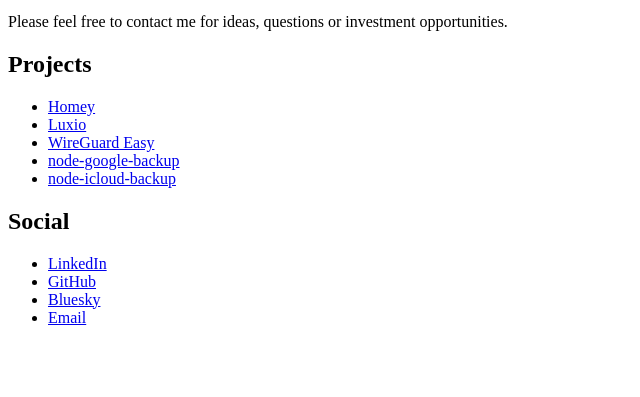
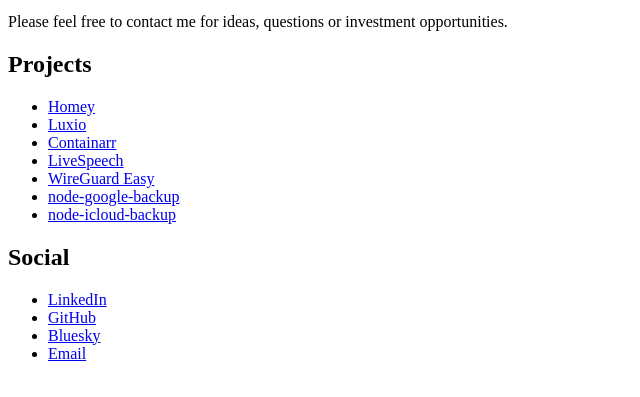
Before and after one commit to WeeJeWel/emile.nl, a website: page index.html in a window 1280 px wide. Shown: the part 213-610 px from the top of the page, without its empty margins (0-640 px from the left). Drawn offline with Linux system fonts and the light colour scheme.

Commit message:
add Containarr, LiveSpeech

```diff
--- a/index.html
+++ b/index.html
@@ -54,6 +54,16 @@
     </li>
     <li><a
         target="_blank"
+        href="https://containarr.com"
+      >Containarr</a>
+    </li>
+    <li><a
+        target="_blank"
+        href="https://apps.apple.com/nl/app/livespeech/id6796674775"
+      >LiveSpeech</a>
+    </li>
+    <li><a
+        target="_blank"
         href="https://github.com/wg-easy/wg-easy"
       >WireGuard Easy</a>
     </li>
```
